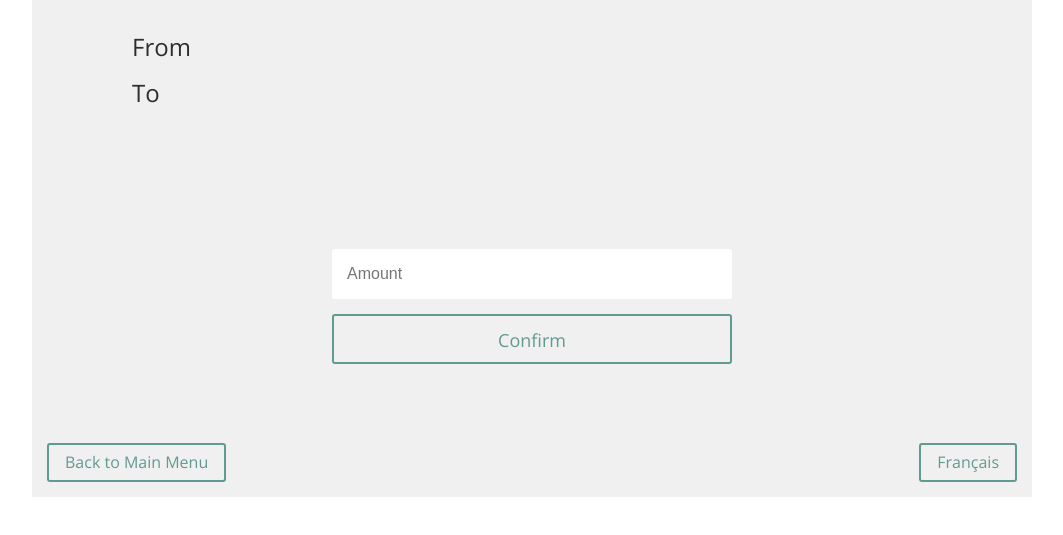
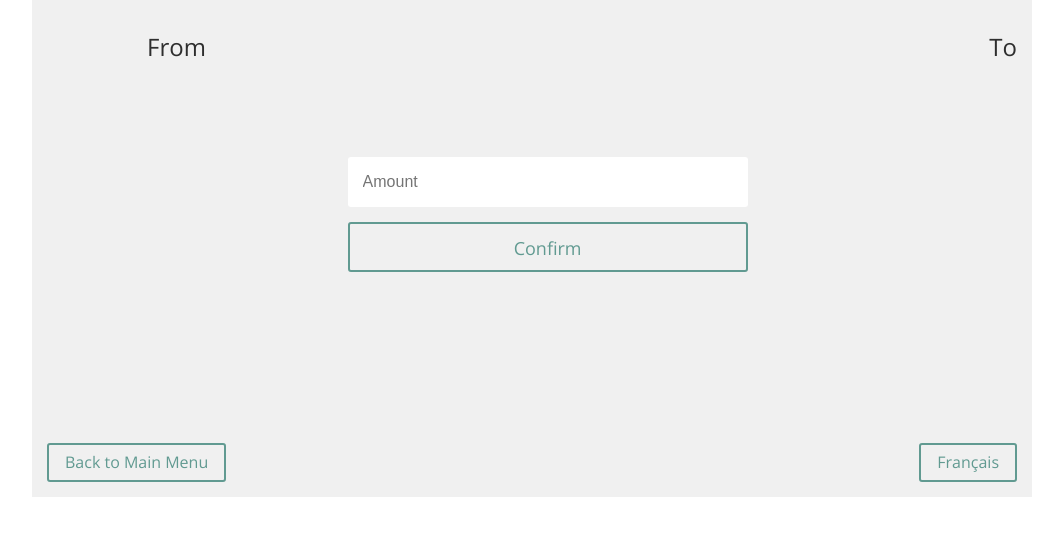
Before and after one commit to studouglas/CS4HC3-Mosaic-Redesign, a plain HTML site: page Assignment_2/Bank_Machine_Site/transfermoney.html in a window 1280 px wide. Shown: the part 103-638 px from the top of the page, without its empty margins (108-1171 px from the left). Drawn offline with nearby package versions, Linux system fonts and the light colour scheme.

Commit message:
saving changes so i can pull confirm.html

```diff
--- a/Assignment_2/Bank_Machine_Site/js/global.js
+++ b/Assignment_2/Bank_Machine_Site/js/global.js
@@ -227,11 +227,13 @@ function checkValidTransfer()
     var fromAccount = "";
     var toAccount = "";
 
-    if (fromAccount == toAccount)// Cannot transfer to same account
-    {
-        displayMessage("Cannot Transfer money to same account", true);
-        return;
-    }
     var amount = $(".enter-number-input")[0].value;
+
+    updateBalance(amount)
+    updateBalance(-1*amount)
+
     console.log("Amount entered: " + amount);
+
+    window.location.href = "confirm.html";
+
 }
--- a/Assignment_2/Bank_Machine_Site/transfermoney.html
+++ b/Assignment_2/Bank_Machine_Site/transfermoney.html
@@ -21,15 +21,17 @@
             <p class="message-box-text">Error Text Here</p>
         </div>
 
-        <span class= "account-wrapper">
-            <h2 class="bank-accounts-label">From</h2>
-            <a class = "from-account-select"> </a>
-        </span>
+        <div>
+            <div class = "left-column">
+                <h2 class="bank-accounts-label">From</h2>
+                <a class = "from-account-select"> </a>
+            </div>
 
-        <span class ="account-wrapper">
-            <h2 class="bank-accounts-label">To</h2>
-            <a class = "to-account-select"></a>
-        </span>
+            <div class = "right-column">
+                <h2 class="bank-accounts-label">To</h2>
+                <a class = "to-account-select"></a>
+            </div>
+        </div>
 
         <span class = "enter-number-wrapper">
             <input class = "enter-number-input" value = "" placeholder = "Amount" > <br>
```
